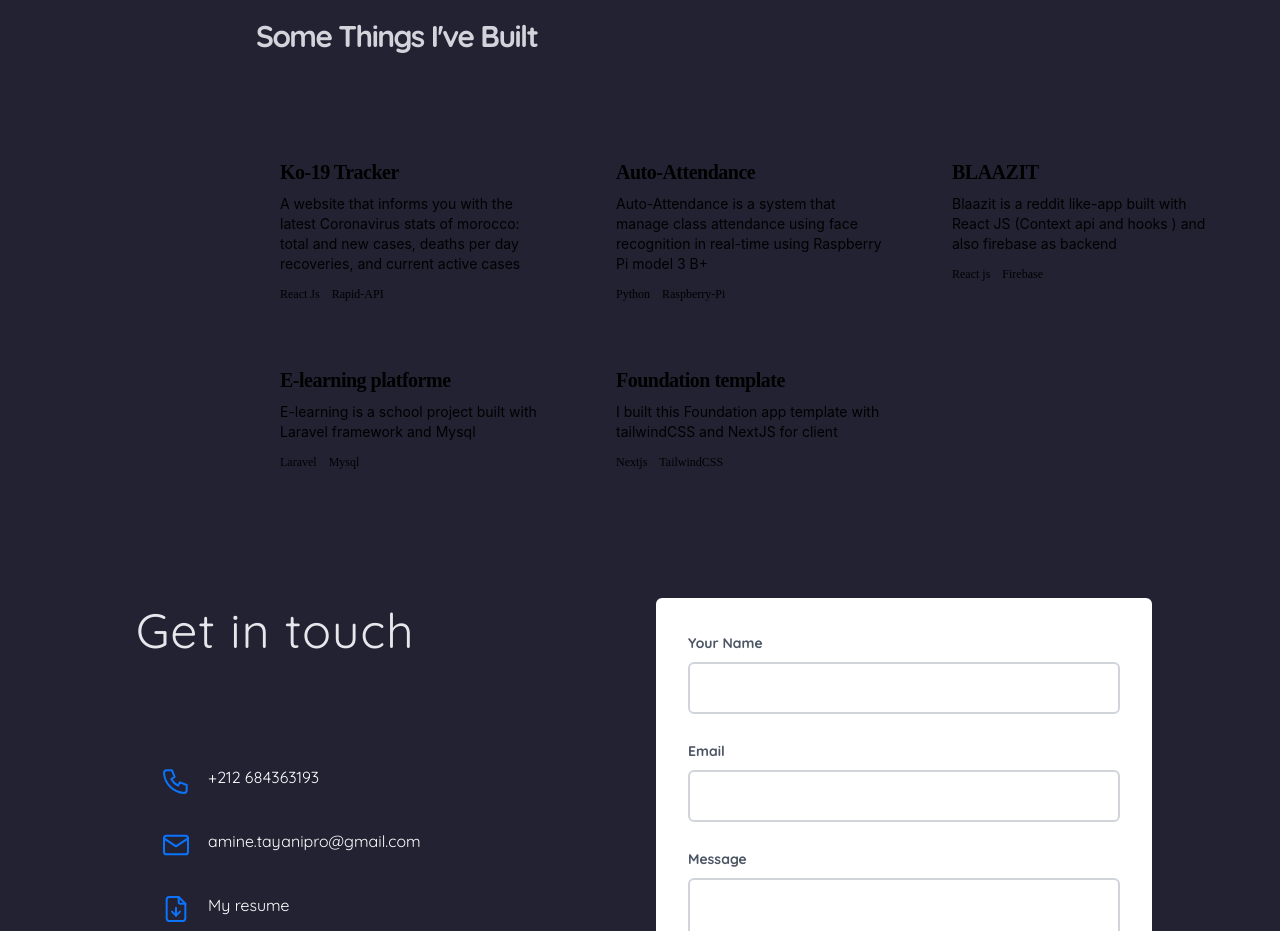
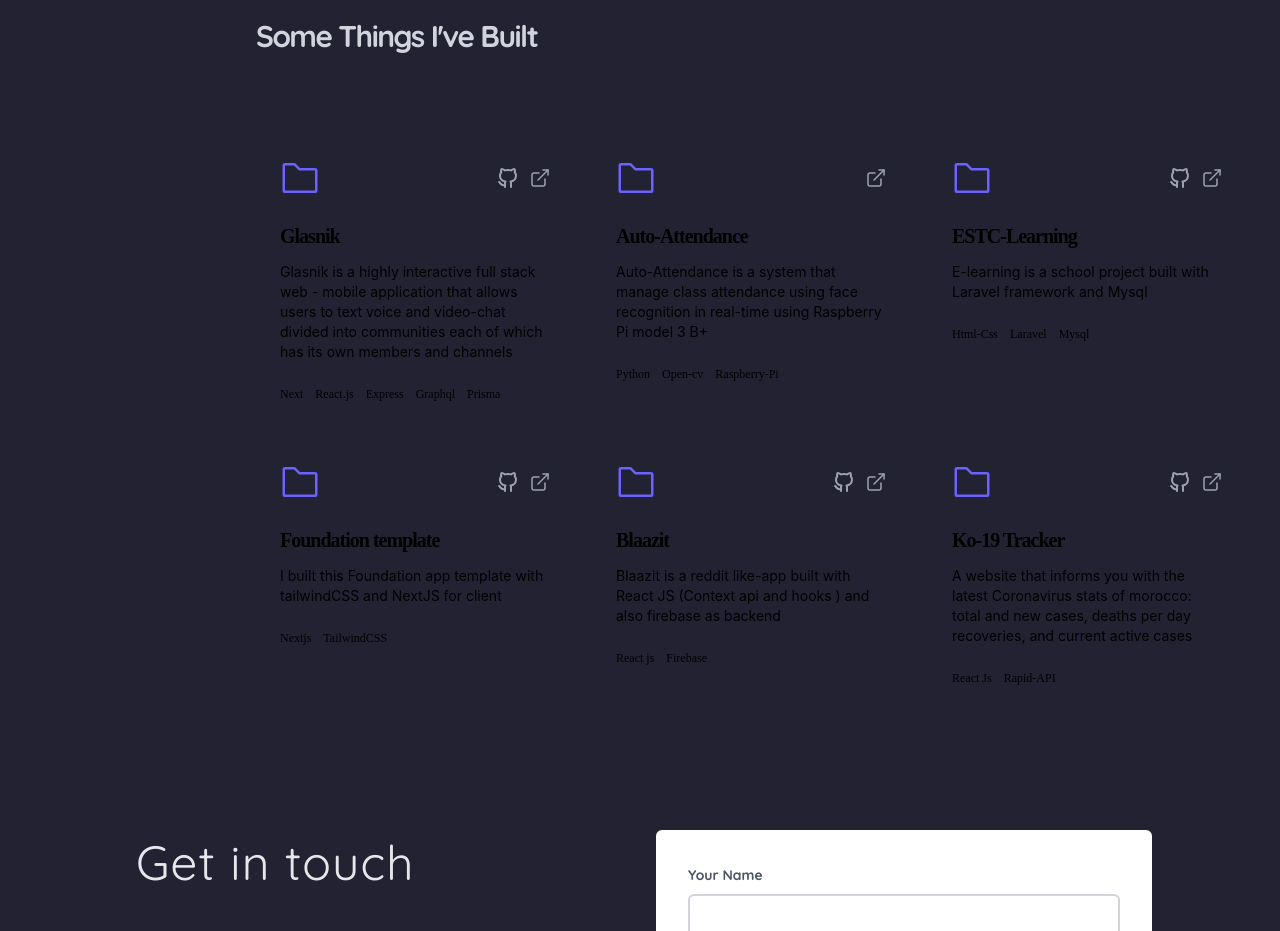
Before and after one commit to amine-tayani/portfolio, a Next.js app: page / in a window 1280 px wide. Shown: the part 1540-2471 px from the top of the page. Built offline with nearby package versions, Linux system fonts and the light colour scheme; a web font is replaced by a local one.

Commit message:
fix: add the new project section design

```diff
--- a/components/Hero.js
+++ b/components/Hero.js
@@ -3,7 +3,7 @@ import HeroiconsSet from "./HeroiconsSet";
 const Hero = () => {
   return (
     <div className="flex relative">
-      <div className="absolute mx-20 bottom-0 right-0">
+      <div className="hidden lg:block absolute mx-20 bottom-0 right-0">
         <HeroiconsSet />
       </div>
       <section className="text-gray-200 body-font">
--- a/components/Skills.js
+++ b/components/Skills.js
@@ -17,13 +17,13 @@ const Skills = () => {
     "Docker",
   ];
   return (
-    <div className="mt-32 mx-64" id="skills">
+    <div className="w-full mt-32 mx-10 lg:mx-64" id="skills">
       <div className="">
-        <h5 className=" tracking-tighter font-black lg:mb-20 mb-10 mt-8 sm:mt-14 text-3xl text-gray-300 sm:text-3xl">
+        <h5 className="tracking-tighter font-black lg:mb-20 mb-10 mt-8 sm:mt-14 text-3xl text-gray-300 sm:text-3xl">
           Relevant skills
         </h5>
       </div>
-      <div className="w-full max-w-3xl">
+      <div className="w-full max-w-xs lg:max-w-3xl">
         <p className="text-gray-400 font-inter text-lg">
           Hi my name is Amine and I enjoy creating things that live on the web.
           I have more than three years of hands-on experience in full stack
--- a/components/projects/Card.js
+++ b/components/projects/Card.js
@@ -1,18 +1,73 @@
 const Card = ({ project }) => {
   return (
     <div>
-      <div class="p-6 max-w-xs bg-[#202040] rounded">
+      <div className="p-6 max-w-xs h-72 bg-[#202040] group rounded cursor-pointer transform hover:-translate-y-2 duration-300 ease-in-out">
+        <div className="flex justify-between items-center mb-4">
+          <svg
+            className="w-10 h-10 cursor-pointer text-purpley "
+            xmlns="http://www.w3.org/2000/svg"
+            viewBox="0 0 32 32"
+          >
+            <path
+              d="M11.17 6l3.42 3.41l.58.59H28v16H4V6h7.17m0-2H4a2 2 0 0 0-2 2v20a2 2 0 0 0 2 2h24a2 2 0 0 0 2-2V10a2 2 0 0 0-2-2H16l-3.41-3.41A2 2 0 0 0 11.17 4z"
+              fill="currentColor"
+            ></path>
+          </svg>
+          <div className="flex items-center space-x-2">
+            {project.GithubLink !== "" && (
+              <a href={project.GithubLink != "" ? project.GithubLink : "#"}>
+                <svg
+                  className="w-6 h-6 cursor-pointer text-gray-400 hover:text-purpley duration-300 ease-in-out"
+                  xmlns="http://www.w3.org/2000/svg"
+                  viewBox="0 0 24 24"
+                >
+                  <path
+                    d="M9 19c-4.3 1.4-4.3-2.5-6-3m12 5v-3.5c0-1 .1-1.4-.5-2c2.8-.3 5.5-1.4 5.5-6a4.6 4.6 0 0 0-1.3-3.2a4.2 4.2 0 0 0-.1-3.2s-1.1-.3-3.5 1.3a12.3 12.3 0 0 0-6.2 0C6.5 2.8 5.4 3.1 5.4 3.1a4.2 4.2 0 0 0-.1 3.2A4.6 4.6 0 0 0 4 9.5c0 4.6 2.7 5.7 5.5 6c-.6.6-.6 1.2-.5 2V21"
+                    fill="none"
+                    stroke="currentColor"
+                    strokeWidth="2"
+                    strokeLinecap="round"
+                    strokeLinejoin="round"
+                  ></path>
+                </svg>
+              </a>
+            )}
+            <a href={project.Preview != "" ? project.Preview : "#"}>
+              <svg
+                className="w-6 h-6 cursor-pointer text-gray-400 hover:text-purpley duration-300 ease-in-out"
+                xmlns="http://www.w3.org/2000/svg"
+                viewBox="0 0 24 24"
+              >
+                <g
+                  fill="none"
+                  stroke="currentColor"
+                  strokeWidth="1.5"
+                  strokeLinecap="round"
+                  strokeLinejoin="round"
+                >
+                  <path d="M11 7H6a2 2 0 0 0-2 2v9a2 2 0 0 0 2 2h9a2 2 0 0 0 2-2v-5"></path>
+                  <path d="M10 14L20 4"></path>
+                  <path d="M15 4h5v5"></path>
+                </g>
+              </svg>
+            </a>
+          </div>
+        </div>
         <a href="#">
-          <h5 class="mb-2 text-xl font-black font-Jbrains tracking-tight text-[#F1EDFF] dark:text-white">
+          <h5 class="mt-6 mb-3 text-xl font-bold font-Jbrains tracking-tighter text-[#F1EDFF] group-hover:text-purpley ">
             {project.Title}
           </h5>
         </a>
-        <p class="mb-3  text-[#ACA9BB] font-inter text-sm">
+        <p class="mb-6 text-[#ACA9BB] font-inter text-sm ">
           {project.Description}
         </p>
         <div className="flex space-x-3">
           {project.Stack.map((t) => {
-            return <p className="text-xs font-Jbrains text-[#79759C]">{t}</p>;
+            return (
+              <p className="text-xs font-medium font-Jbrains text-[#79759C]">
+                {t}
+              </p>
+            );
           })}
         </div>
       </div>
--- a/components/projects/Projects.js
+++ b/components/projects/Projects.js
@@ -3,13 +3,13 @@ import Card from "./Card";
 
 const Projects = () => {
   return (
-    <div id="projects" className="w-full mt-32 mx-64">
+    <div id="projects" className="w-full mt-32 mx-10 lg:mx-64">
       <div className="">
         <h5 className=" tracking-tighter font-black lg:mb-20 mb-10 mt-8 sm:mt-14 text-3xl text-gray-300 sm:text-3xl">
           Some Things I've Built
         </h5>
       </div>
-      <div className="grid grid-cols-3 gap-4 max-w-max">
+      <div className="grid grid-cols-1 md:grid-cols-3 gap-4 max-w-max">
         {data.map((project) => (
           <Card project={project} key={project.id} />
         ))}
--- a/components/projects/data.js
+++ b/components/projects/data.js
@@ -1,20 +1,16 @@
 export const data = [
   {
     id: 1,
-    ImgUrl: "/images/projects/covid.png",
-    ImgAlt: "Covid ",
-    Stack: ["React Js", "Rapid-API"],
-    Title: "Ko-19 Tracker",
+    Stack: ["Next", "React.js", "Express", "Graphql", "Prisma"],
+    Title: "Glasnik",
     Description:
-      "A website that informs you with the latest Coronavirus stats of morocco: total and new cases, deaths per day recoveries, and current active cases",
+      "Glasnik is a highly interactive full stack web - mobile application that allows users to text voice and video-chat divided into communities each of which has its own members and channels",
     GithubLink: "https://github.com/amine-tayani/CovidMorocco.git",
-    Preview: "https://maximablaze.netlify.app/",
+    Preview: "https://covidmorocco.netlify.app",
   },
   {
     id: 2,
-    ImgUrl: "/images/projects/faceRecog.png",
-    ImgAlt: "Attendance management",
-    Stack: ["Python", "Raspberry-Pi"],
+    Stack: ["Python", "Open-cv", "Raspberry-Pi"],
     Title: "Auto-Attendance",
     Description:
       "Auto-Attendance is a system that manage class attendance using face recognition in real-time using Raspberry Pi model 3 B+",
@@ -23,28 +19,15 @@ export const data = [
   },
   {
     id: 3,
-    ImgUrl: "/images/projects/blaazt.png",
-    ImgAlt: "BLAAZIT",
-    Stack: ["React js", "Firebase"],
-    Title: "BLAAZIT",
-    Description:
-      " Blaazit is a reddit like-app built with React JS (Context api and hooks ) and also firebase as backend",
-    GithubLink: "https://github.com/amine-tayani/blaazit",
-    Preview: "",
-  },
-  {
-    id: 4,
-    ImgUrl: "https://www.est-uh2c.ac.ma/media/images/maxresdefault.width-800.jpg",
-    ImgAlt: "E-learning",
-    Stack: ["Laravel", "Mysql"],
-    Title: "E-learning platforme",
+    Stack: ["Html-Css", "Laravel", "Mysql"],
+    Title: "ESTC-Learning",
     Description:
       " E-learning is a  school project built with Laravel framework and Mysql",
     GithubLink: "https://github.com/amine-tayani/LaravelE-learning",
     Preview: "",
   },
   {
-    id: 5,
+    id: 4,
     ImgUrl: "/images/foundation-home.png",
     ImgAlt: "Foundation template",
     Stack: ["Nextjs", "TailwindCSS"],
@@ -54,4 +37,22 @@ export const data = [
     GithubLink: "https://github.com/amine-tayani/project",
     Preview: "https://foundation.app/",
   },
-]
+  {
+    id: 5,
+    Stack: ["React js", "Firebase"],
+    Title: "Blaazit",
+    Description:
+      " Blaazit is a reddit like-app built with React JS (Context api and hooks ) and also firebase as backend",
+    GithubLink: "https://github.com/amine-tayani/blaazit",
+    Preview: "",
+  },
+  {
+    id: 6,
+    Stack: ["React Js", "Rapid-API"],
+    Title: "Ko-19 Tracker",
+    Description:
+      "A website that informs you with the latest Coronavirus stats of morocco: total and new cases, deaths per day recoveries, and current active cases",
+    GithubLink: "https://github.com/amine-tayani/CovidMorocco.git",
+    Preview: "https://covidmorocco.netlify.app",
+  },
+];
```
